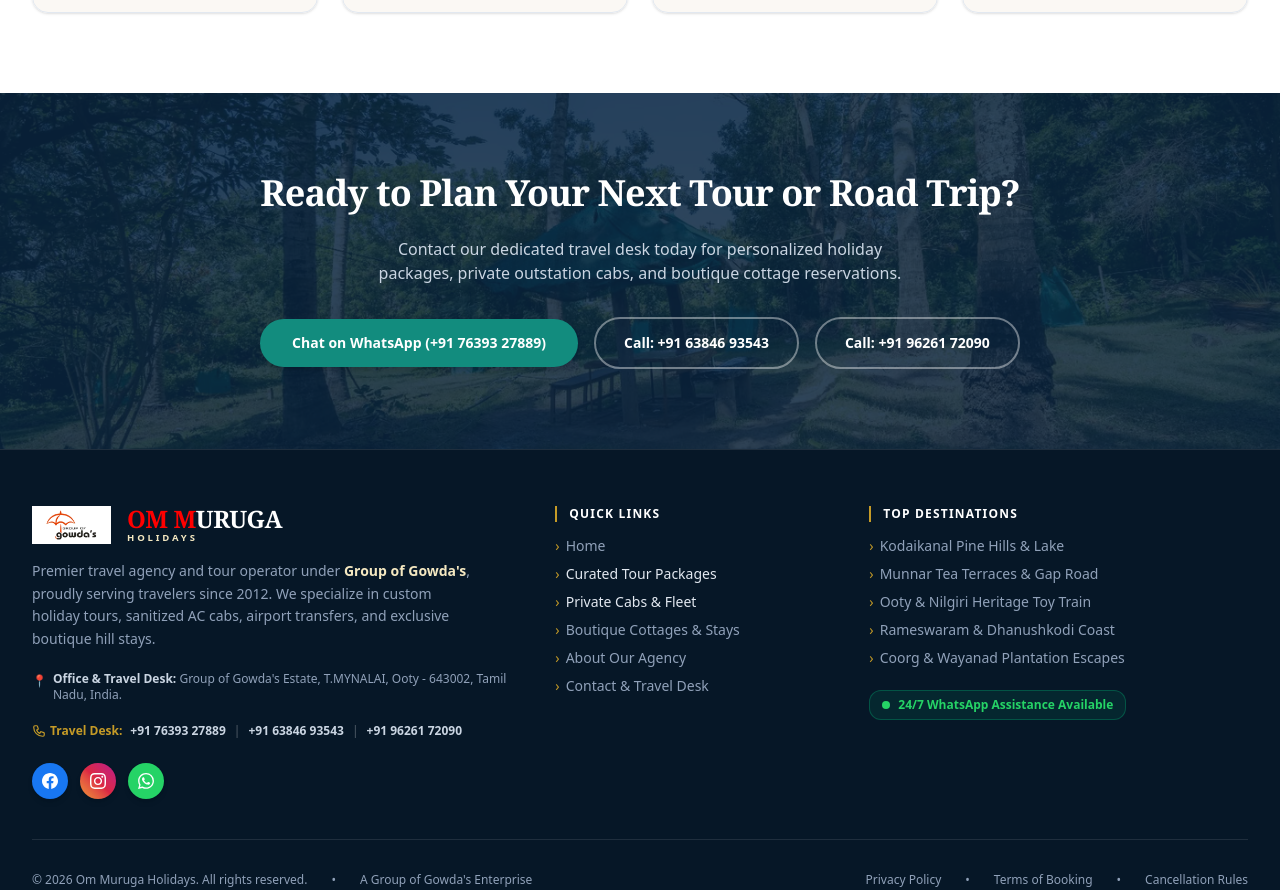
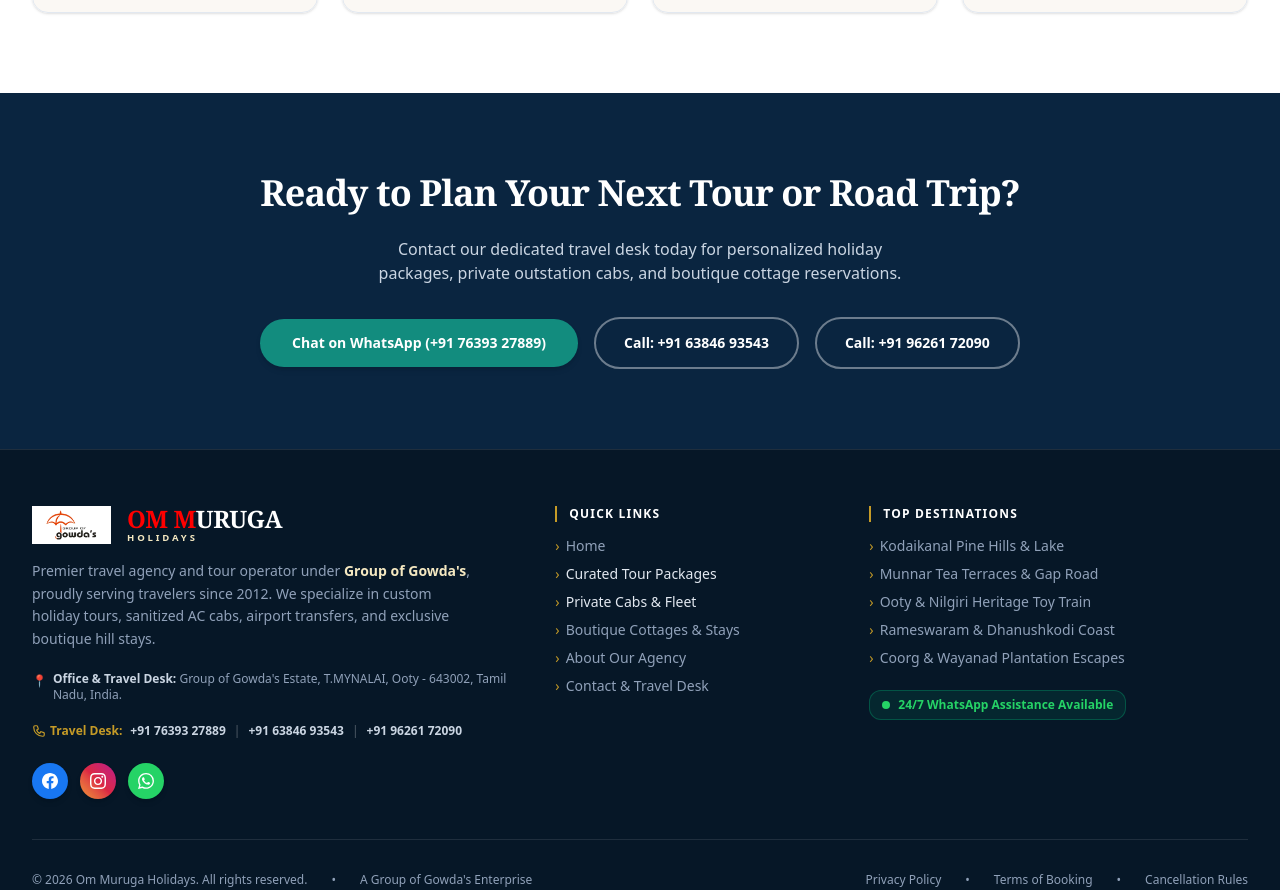
Before and after one commit to ThiyagThiyag/Om_Muruga_Travels, a React (Vite) app: page / in a window 1280 px wide. Shown: the part 7531-8421 px from the top of the page. Built offline with nearby package versions, Linux system fonts and the light colour scheme.

Commit message:
feat: add CtaSection component with contact and WhatsApp links

```diff
--- a/src/components/home/CtaSection.jsx
+++ b/src/components/home/CtaSection.jsx
@@ -2,20 +2,6 @@
 export default function CtaSection() {
   return (
     <section className="relative py-12 sm:py-16 md:py-20 bg-[#0a2540] text-white overflow-hidden">
-      <div className="absolute inset-0 opacity-15">
-        <picture>
-          <source type="image/avif" srcSet="/assets/images/image-43.avif" />
-          <img
-            src="/assets/images/image-43.webp"
-            alt="Scenic mountain landscape"
-            loading="lazy"
-            decoding="async"
-            className="w-full h-full object-cover"
-            width="1400"
-            height="800"
-          />
-        </picture>
-      </div>
       <div className="relative z-10 max-w-4xl mx-auto px-4 sm:px-8 text-center space-y-4 sm:space-y-6">
         <h2 className="text-2xl xs:text-3xl sm:text-4xl font-serif font-bold text-white tracking-tight">
           Ready to Plan Your Next Tour or Road Trip?
```
